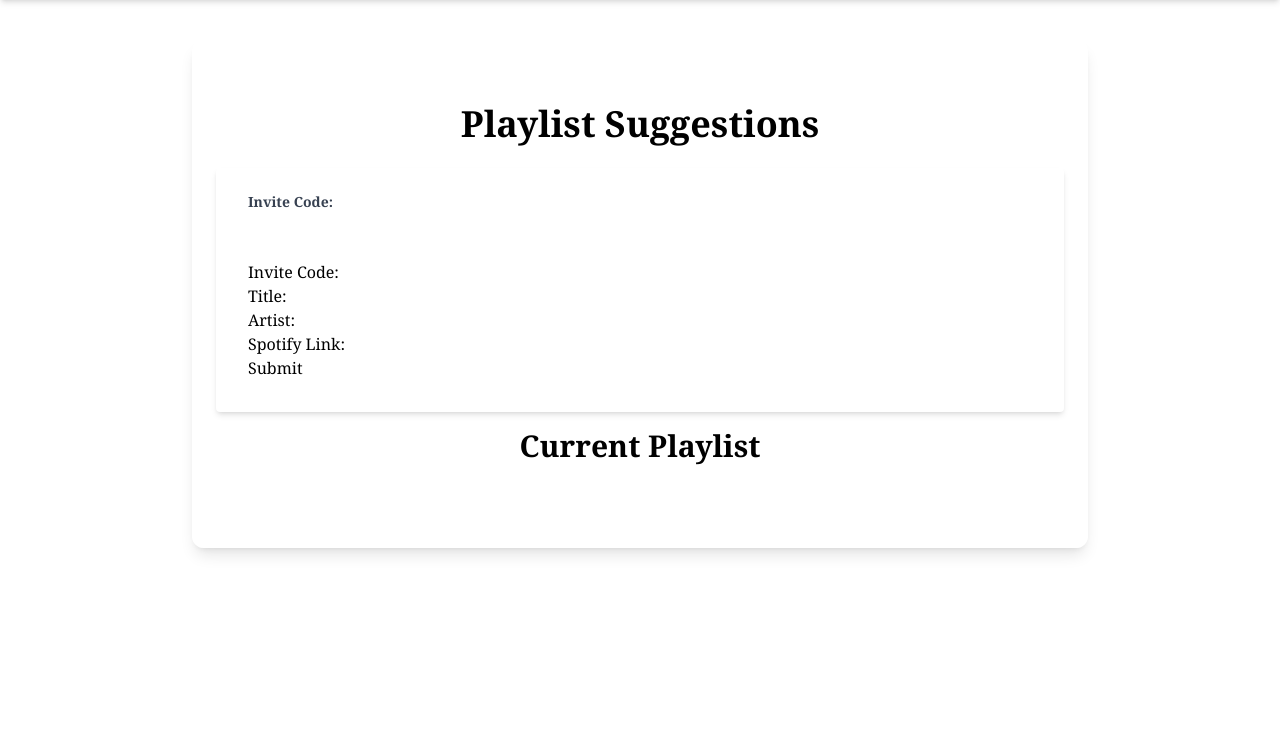
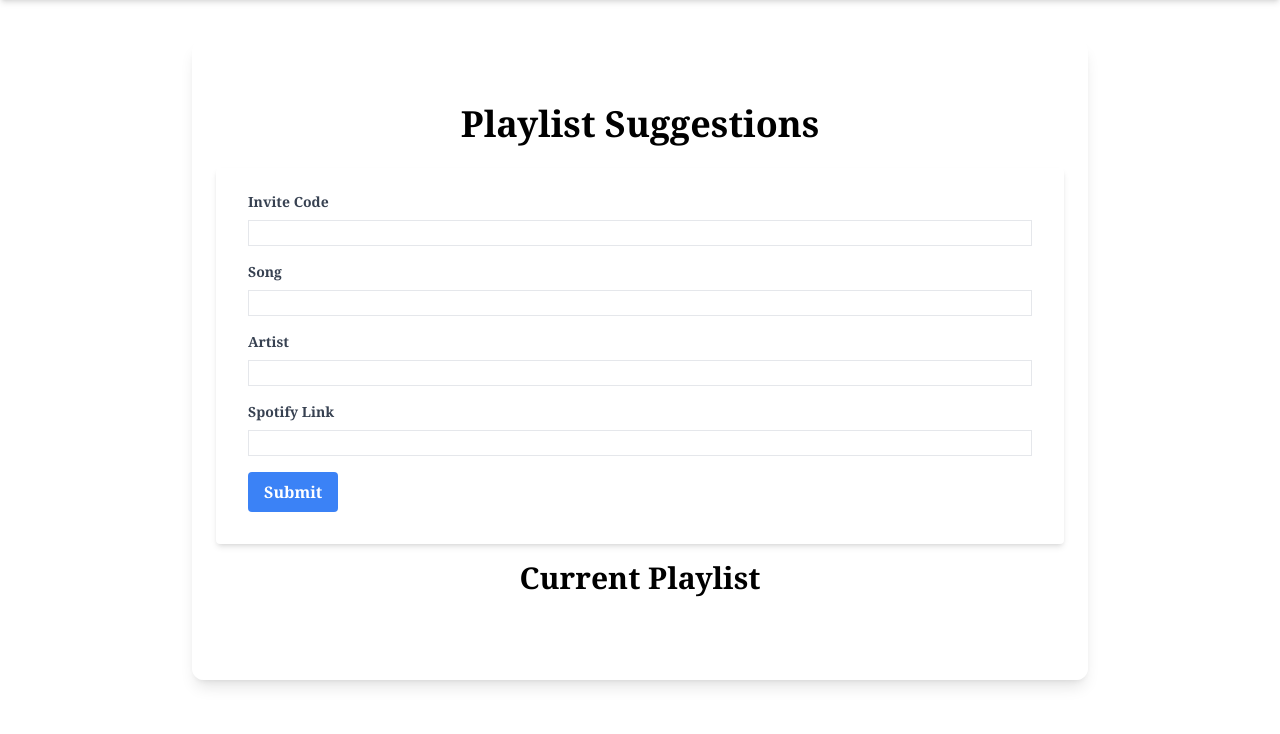
Before and after one commit to Mulack123/wedding_website, a Django app: page /playlist/ in a window 1280 px wide. Shown: the part 66-800 px from the top of the page. Run offline with Django 5.2, Linux system fonts and the light colour scheme; data that the repository does not hold is empty; some libraries are stand-ins or nearby versions.

Commit message:
Updated Form and template

```diff
--- a/main/forms.py
+++ b/main/forms.py
@@ -2,11 +2,13 @@
 import re
 from .models import Invite
 
+form_classes = "border w-full form-input"
+
 class PlaylistForm(forms.Form):
-    invite = forms.CharField(label="Invite Code")
-    title = forms.CharField(label="Title")
-    artist = forms.CharField(label="Artist")
-    spotify_link = forms.URLField(label="Spotify Link", required=False)
+    invite = forms.CharField(label="Invite Code",widget=forms.TextInput(attrs={'class': form_classes}))
+    title = forms.CharField(label="Title", widget=forms.TextInput(attrs={'class': form_classes}))
+    artist = forms.CharField(label="Artist", widget=forms.TextInput(attrs={'class': form_classes}))
+    spotify_link = forms.URLField(label="Spotify Link", required=False, widget=forms.TextInput(attrs={'class': form_classes}))
 
     def clean_invite(self):
         code = self.cleaned_data.get('invite')
@@ -14,10 +16,10 @@
             raise forms.ValidationError("Invite code invalid")
         return  code
 
-
-
     def clean_spotify_link(self):
         spotify_link = self.cleaned_data.get('spotify_link')
+        if spotify_link == '':
+            return ''
         if not re.match(r'^(https:\/\/)?open\.spotify\.com\/track\/[A-Za-z0-9]+(\?.*)?$', spotify_link):
             raise forms.ValidationError("Enter a valid open.spotify.com link")
         return spotify_link
--- a/main/templates/main/playlist.html
+++ b/main/templates/main/playlist.html
@@ -6,12 +6,29 @@
     {% csrf_token %}
     <div class="mb-4">
       <label class="block text-gray-700 text-sm font-bold mb-2"
-        for="{{ form.invite.id_for_label }}">Invite Code:</label>
-      {{ form.invite }}
+        for="{{ form.invite.id_for_label }}">Invite Code</label>
+        {{ form.invite }}
       <span class="text-red-500 text-xs italic">{{ form.invite.errors }}</span>
     </div>
-    {{ form }}
-    <input type="submit" value="Submit">
+    <div class="mb-4">
+      <label class="block text-gray-700 text-sm font-bold mb-2"
+        for="{{ form.title.id_for_label }}">Song</label>
+        {{ form.title }}
+      <span class="text-red-500 text-xs italic">{{ form.title.errors }}</span>
+    </div>
+    <div class="mb-4">
+      <label class="block text-gray-700 text-sm font-bold mb-2"
+        for="{{ form.artist.id_for_label }}">Artist</label>
+        {{ form.artist }}
+      <span class="text-red-500 text-xs italic">{{ form.artist.errors }}</span>
+    </div>
+    <div class="mb-4">
+      <label class="block text-gray-700 text-sm font-bold mb-2"
+        for="{{ form.spotify_link.id_for_label }}">Spotify Link</label>
+        {{ form.spotify_link }}
+      <span class="text-red-500 text-xs italic">{{ form.spotify_link.errors }}</span>
+    </div>
+    <input type="submit" value="Submit" class="bg-blue-500 hover:bg-blue-700 text-white font-bold py-2 px-4 rounded">
   </form>
   <h2 class="text-3xl font-bold mb-5 text-center">Current Playlist</h2>
   {% for song in playlist %}
```
